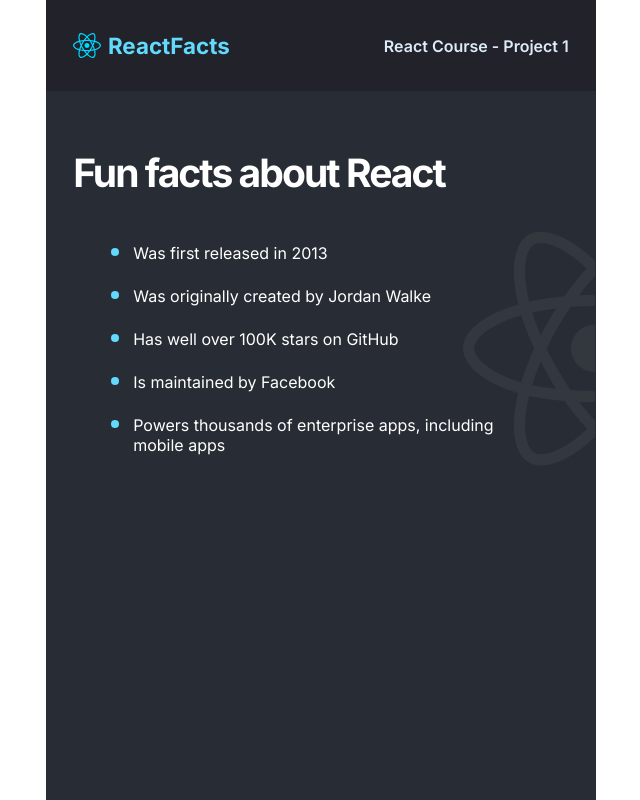
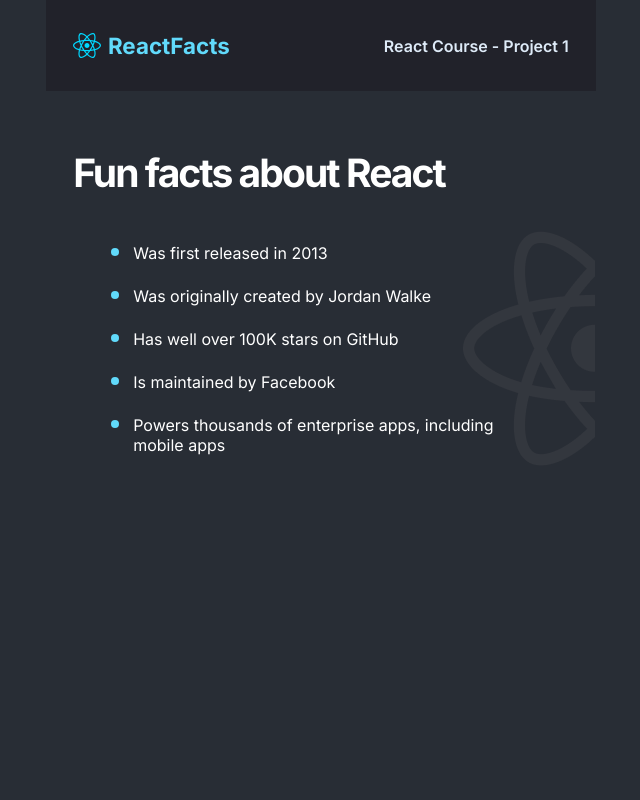
Before and after one commit to adex-badr18/scrimba-first-react-app, a React (Vite) app: page / in a window 1280 px wide. Shown: the whole page, without its empty margins (319-959 px from the left). Built offline with nearby package versions, Linux system fonts and the light colour scheme.

Commit message:
Set body background-color

```diff
--- a/package.json
+++ b/package.json
@@ -10,7 +10,7 @@
     "lint": "eslint . --ext js,jsx --report-unused-disable-directives --max-warnings 0",
     "preview": "vite preview",
     "predeploy": "npm run build",
-    "deploy": "gh-pages -d build"
+    "deploy": "gh-pages -d dist"
   },
   "dependencies": {
     "react": "^18.2.0",
--- a/src/index.css
+++ b/src/index.css
@@ -9,6 +9,7 @@
   margin: 0;
   padding: 0;
   min-height: 100vh;
+  background-color: #282D35;
 }
 
 div.container {
```
Also changed, not shown: 4 other files (tests, documents, lock files or other folders).
